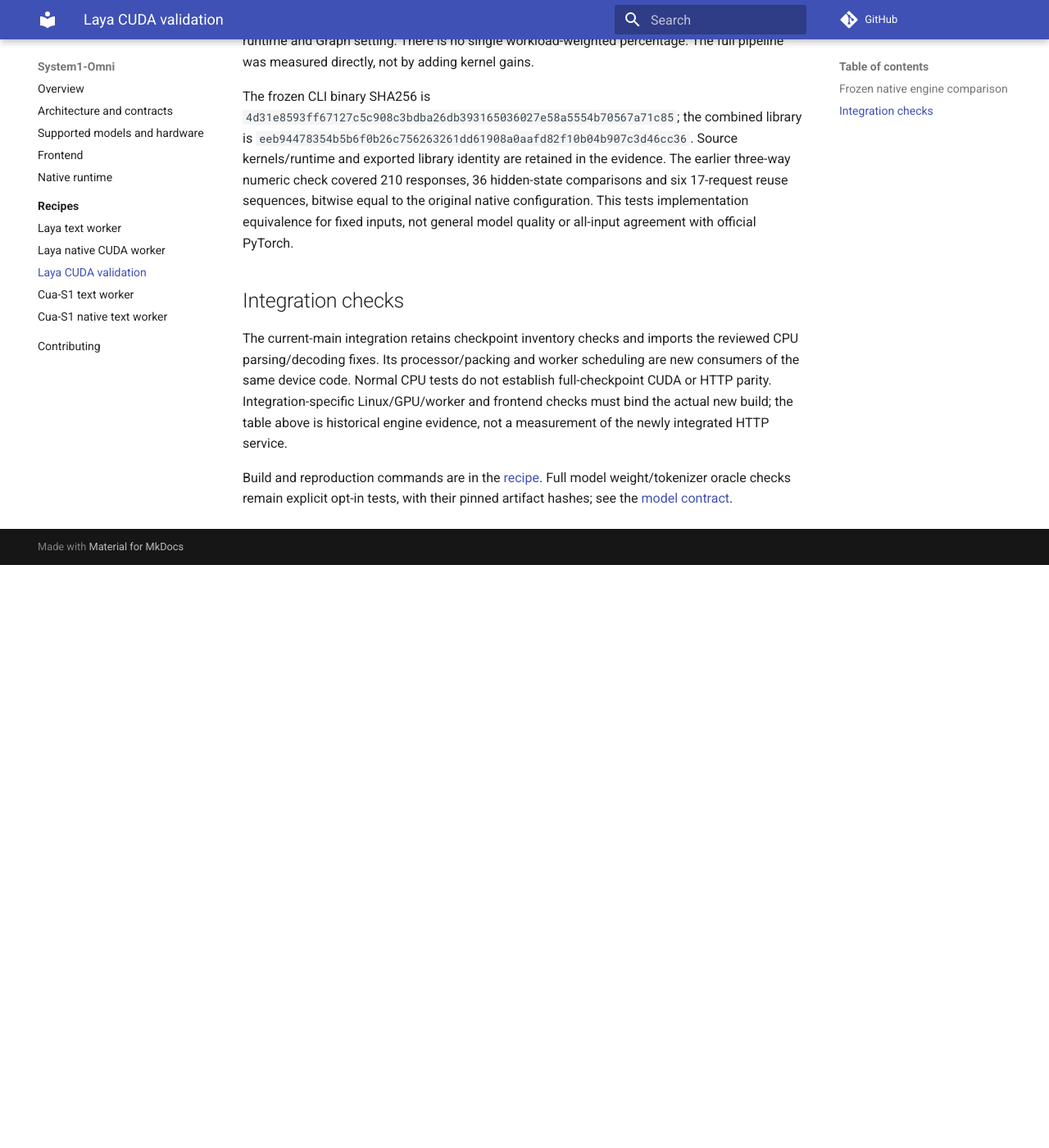
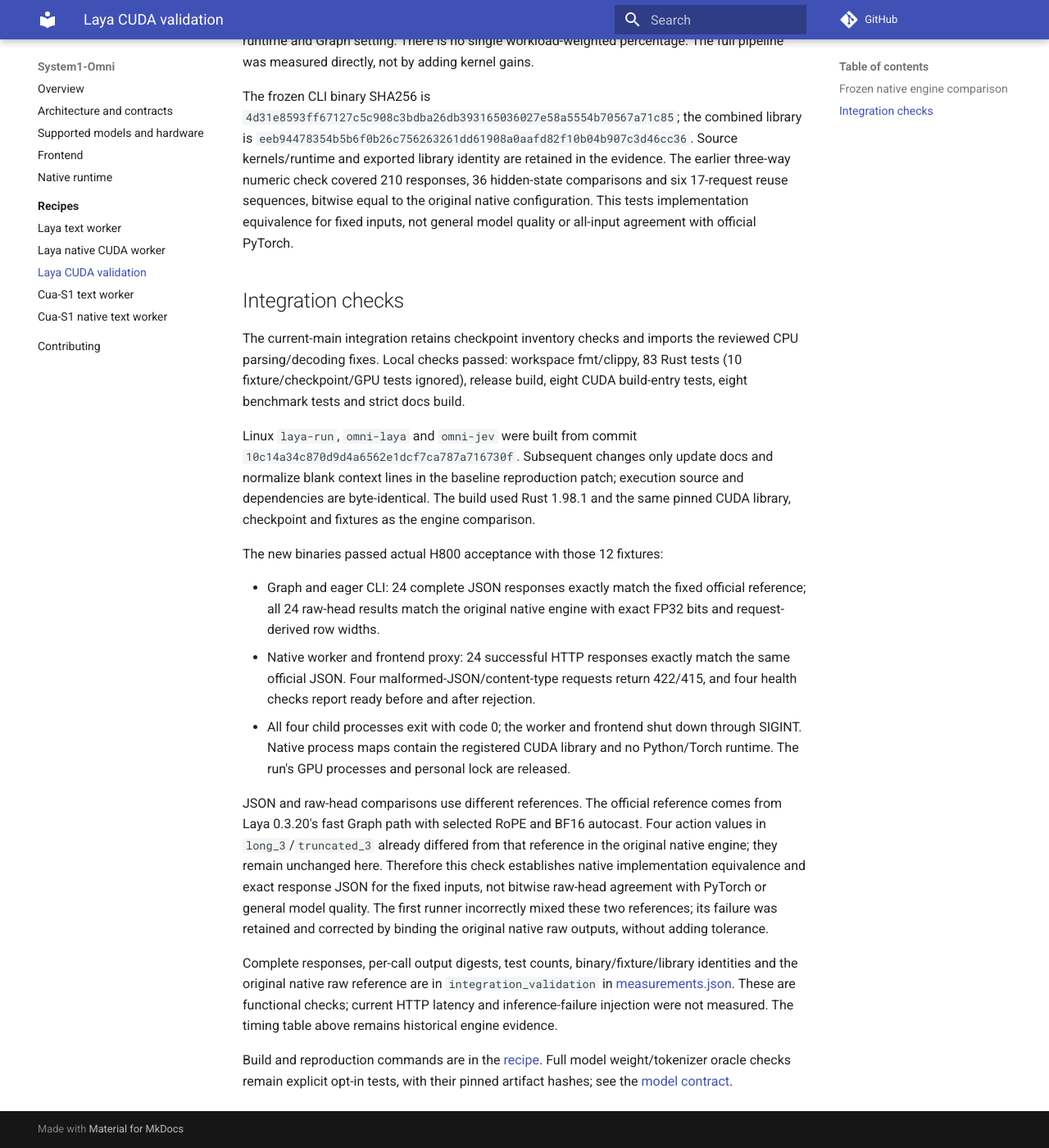
Before and after one commit to Levius-Fubuki/system1-omni, an MkDocs documentation site: the page built from recipe/laya/native/VALIDATION.md, in a window 1280 px wide and 1400 px high, scrolled down 913 px. Shown: the whole window at 82% size. Built offline with MkDocs 1.6.1 and Material for MkDocs 9.7.7, drawn with Linux system fonts in a browser that asks for light colours; comment, search, counter and statistics services are not loaded; before the commit the page ends 1602 px from its top, so only the background shows below that.

Commit message:
Record fresh Laya CUDA CLI and HTTP acceptance

```diff
--- a/recipe/laya/native/VALIDATION.md
+++ b/recipe/laya/native/VALIDATION.md
@@ -43,11 +43,42 @@
 ## Integration checks
 
 The current-main integration retains checkpoint inventory checks and imports the
-reviewed CPU parsing/decoding fixes. Its processor/packing and worker scheduling
-are new consumers of the same device code. Normal CPU tests do not establish
-full-checkpoint CUDA or HTTP parity. Integration-specific Linux/GPU/worker and
-frontend checks must bind the actual new build; the table above is historical
-engine evidence, not a measurement of the newly integrated HTTP service.
+reviewed CPU parsing/decoding fixes. Local checks passed: workspace fmt/clippy,
+83 Rust tests (10 fixture/checkpoint/GPU tests ignored), release build, eight
+CUDA build-entry tests, eight benchmark tests and strict docs build.
+
+Linux `laya-run`, `omni-laya` and `omni-jev` were built from commit
+`10c14a34c870d9d4a6562e1dcf7ca787a716730f`. Subsequent changes only update docs
+and normalize blank context lines in the baseline reproduction patch; execution
+source and dependencies are byte-identical. The build used Rust 1.98.1 and the
+same pinned CUDA library, checkpoint and fixtures as the engine comparison.
+
+The new binaries passed actual H800 acceptance with those 12 fixtures:
+
+- Graph and eager CLI: 24 complete JSON responses exactly match the fixed
+  official reference; all 24 raw-head results match the original native engine
+  with exact FP32 bits and request-derived row widths.
+- Native worker and frontend proxy: 24 successful HTTP responses exactly match
+  the same official JSON. Four malformed-JSON/content-type requests return
+  422/415, and four health checks report ready before and after rejection.
+- All four child processes exit with code 0; the worker and frontend shut down
+  through SIGINT. Native process maps contain the registered CUDA library and
+  no Python/Torch runtime. The run's GPU processes and personal lock are released.
+
+JSON and raw-head comparisons use different references. The official reference
+comes from Laya 0.3.20's fast Graph path with selected RoPE and BF16 autocast.
+Four action values in `long_3`/`truncated_3` already differed from that reference
+in the original native engine; they remain unchanged here. Therefore this check
+establishes native implementation equivalence and exact response JSON for the
+fixed inputs, not bitwise raw-head agreement with PyTorch or general model quality.
+The first runner incorrectly mixed these two references; its failure was retained
+and corrected by binding the original native raw outputs, without adding tolerance.
+
+Complete responses, per-call output digests, test counts, binary/fixture/library
+identities and the original native raw reference are in `integration_validation` in
+[measurements.json](measurements.json). These are functional checks; current
+HTTP latency and inference-failure injection were not measured. The timing table
+above remains historical engine evidence.
 
 Build and reproduction commands are in the [recipe](README.md). Full model
 weight/tokenizer oracle checks remain explicit opt-in tests, with their pinned
```
Also changed, not shown: 1 other file.
